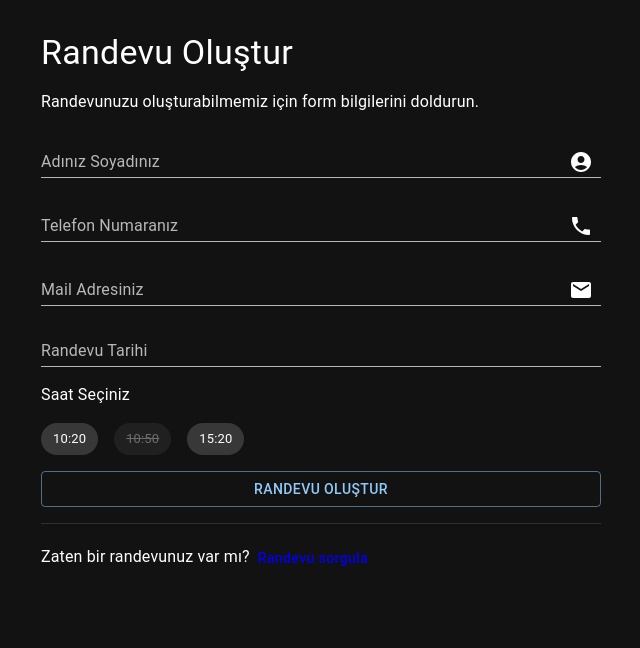
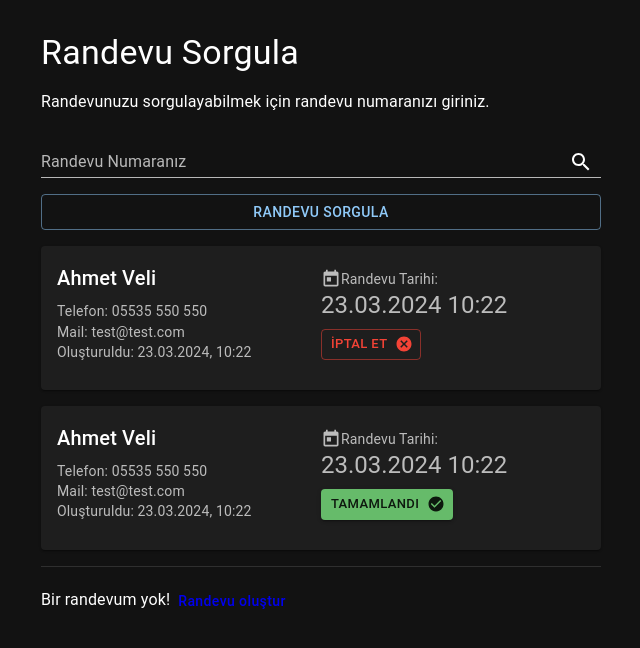
Before and after one commit to gorkembayraktar/randevu-takip, a React (Create React App) app: page /appointment-search in a window 1280 px wide. Before the commit this address led to /. Shown: the top 648 px of the page, without its empty margins (319-959 px from the left). Built offline with nearby package versions, Linux system fonts and the light colour scheme.

Commit message:
randevu sorgulama sayfası hazırland

```diff
--- a/src/routes/index.js
+++ b/src/routes/index.js
@@ -2,7 +2,7 @@ import {
     Navigate
   } from "react-router-dom";
 
-import { Visitor, Dashboard, Home, Setting, History, LimitDates, Login, Holiday, Profile, Customers, ProfilePassword } from '../views/pages'
+import { Visitor, VisitorQuery, Dashboard, Home, Setting, History, LimitDates, Login, Holiday, Profile, Customers, ProfilePassword } from '../views/pages'
 
 import {Telegram} from "../views/pages/modules";
 
@@ -11,6 +11,13 @@ export const routes = [
     {
         path:'/',
         element:<Visitor />,
+        exact:false,
+        auth:false,
+        withoutSection: true
+    },
+    {
+        path:'/appointment-search',
+        element:<VisitorQuery />,
         exact:false,
         auth:false,
         withoutSection: true
--- a/src/views/pages/Visitor.jsx
+++ b/src/views/pages/Visitor.jsx
@@ -166,7 +166,7 @@ export default function Visitor() {
                         <Typography variant="body" gutterBottom>
                             Zaten bir randevunuz var mı?
                             <Button variant="text" style={{ textTransform: "none" }}>
-                                <Link to="/" style={{ color: 'default', textDecoration: 'inherit' }} rel="noopener noreferrer" >
+                                <Link to="/appointment-search" style={{ color: 'default', textDecoration: 'inherit' }} rel="noopener noreferrer" >
                                     Randevu sorgula
                                 </Link>
                             </Button>
--- /dev/null
+++ b/src/views/pages/VisitorQuery.jsx
@@ -0,0 +1,183 @@
+import { styled } from '@mui/material/styles';
+import * as React from 'react';
+import Box from '@mui/material/Box';
+import Input from '@mui/material/Input';
+import InputLabel from '@mui/material/InputLabel';
+import InputAdornment from '@mui/material/InputAdornment';
+import FormControl from '@mui/material/FormControl';
+import { Alert, Button, Card, CardContent, Container, Divider, Grid, Typography } from "@mui/material";
+import Paper from '@mui/material/Paper';
+import { Link, useNavigate } from "react-router-dom";
+import dayjs from 'dayjs';
+
+import SearchIcon from '@mui/icons-material/Search';
+import TodayIcon from '@mui/icons-material/Today';
+import CancelIcon from '@mui/icons-material/Cancel';
+import CheckCircleIcon from '@mui/icons-material/CheckCircle';
+
+const Item = styled(Paper)(({ theme }) => ({
+    backgroundColor: theme.palette.mode === 'dark' ? '#1A2027' : '#fff',
+    ...theme.typography.body2,
+    padding: theme.spacing(1),
+    textAlign: 'center',
+    color: theme.palette.text.secondary,
+}));
+const style = {
+    position: 'absolute',
+    top: '10%',
+    left: '50%',
+    transform: 'translate(-50%, -10%)',
+    width: 400
+};
+
+
+export default function VisitorQuery() {
+
+
+    const navigate = useNavigate();
+    const [username, setUsername] = React.useState("");
+    const [error, setError] = React.useState("");
+
+
+    // Önümüzdeki 5 günü devre dışı bırakmak için bir işlev tanımlayalım
+    const disableDates = (date) => {
+        const today = dayjs();
+
+        return date.day() === 6 || date.isBefore(today) || date.diff(today, 'days') < 5;
+    };
+
+
+
+
+    return (
+        <Container dark sx={{ pt: 3 }} style={{ minHeight: "80vh" }} >
+
+            <Grid alignItems='center' justifyContent='center' container >
+                <Grid item md={6}>
+                    <Box sx={{ '& > :not(style)': { m: 1 }, display: 'flex', flexDirection: 'column', }}  >
+                        <Typography fontFamily="revert" variant="h4" gutterBottom>
+                            Randevu Sorgula
+                        </Typography>
+                        <Typography fontFamily="revert" variant="body" gutterBottom>
+                            Randevunuzu sorgulayabilmek için randevu numaranızı giriniz.
+                        </Typography>
+                        {
+                            error &&
+                            <Alert severity="error">{error}</Alert>
+                        }
+
+                        <FormControl variant="standard">
+                            <InputLabel htmlFor="input-with-icon-adornment">
+                                Randevu Numaranız
+                            </InputLabel>
+                            <Input
+                                value={username}
+                                onChange={(e) => setUsername(e.target.value)}
+                                id="input-with-icon-adornment"
+                                endAdornment={
+                                    <InputAdornment position="start">
+                                        <SearchIcon />
+                                    </InputAdornment>
+                                }
+                            />
+                        </FormControl>
+
+
+
+                        <Button variant="outlined">
+                            Randevu Sorgula
+                        </Button>
+
+                        <Card >
+
+                            <CardContent>
+                                <Grid alignItems='center' container >
+                                    <Grid item md={6}>
+                                        <Typography gutterBottom variant="h6" component="div">
+                                            Ahmet Veli
+                                        </Typography>
+                                        <Typography variant="body2" color="text.secondary">
+                                            Telefon: 05535 550 550
+                                        </Typography>
+                                        <Typography variant="body2" color="text.secondary">
+                                            Mail: test@test.com
+                                        </Typography>
+                                        <Typography gutterBottom variant="body2" color="text.secondary" component="div">
+                                            Oluşturuldu: 23.03.2024, 10:22
+                                        </Typography>
+                                    </Grid>
+                                    <Grid item md={6} >
+
+                                        <Typography sx={{ display: 'flex' }} variant="body2" color="text.secondary">
+                                            <TodayIcon fontSize='small' />  Randevu Tarihi:
+                                        </Typography>
+                                        <Typography variant="h5" color="text.secondary">
+                                            23.03.2024 10:22
+                                        </Typography>
+                                        <Button size='small' sx={{ mt: 1 }} variant="outlined" color="error" endIcon={<CancelIcon />}>
+                                            İptal Et
+                                        </Button>
+
+                                    </Grid>
+                                </Grid>
+
+                            </CardContent>
+                        </Card>
+
+                        <Card >
+
+                            <CardContent>
+                                <Grid alignItems='center' container >
+                                    <Grid item md={6}>
+                                        <Typography gutterBottom variant="h6" component="div">
+                                            Ahmet Veli
+                                        </Typography>
+                                        <Typography variant="body2" color="text.secondary">
+                                            Telefon: 05535 550 550
+                                        </Typography>
+                                        <Typography variant="body2" color="text.secondary">
+                                            Mail: test@test.com
+                                        </Typography>
+                                        <Typography gutterBottom variant="body2" color="text.secondary" component="div">
+                                            Oluşturuldu: 23.03.2024, 10:22
+                                        </Typography>
+                                    </Grid>
+                                    <Grid item md={6} >
+
+                                        <Typography sx={{ display: 'flex' }} variant="body2" color="text.secondary">
+                                            <TodayIcon fontSize='small' />  Randevu Tarihi:
+                                        </Typography>
+                                        <Typography variant="h5" color="text.secondary">
+                                            23.03.2024 10:22
+                                        </Typography>
+                                        <Button size='small' sx={{ mt: 1 }} variant="contained" color="success" endIcon={<CheckCircleIcon />}>
+                                            Tamamlandı
+                                        </Button>
+
+                                    </Grid>
+                                </Grid>
+
+                            </CardContent>
+                        </Card>
+
+                        <Divider />
+                        <Typography variant="body" gutterBottom>
+                            Bir randevum yok!
+                            <Button variant="text" style={{ textTransform: "none" }}>
+                                <Link to="/" style={{ color: 'default', textDecoration: 'inherit' }} rel="noopener noreferrer" >
+                                    Randevu oluştur
+                                </Link>
+                            </Button>
+
+                        </Typography>
+
+
+
+                    </Box>
+
+                </Grid>
+            </Grid>
+
+        </Container>
+    );
+}
--- a/src/views/pages/index.js
+++ b/src/views/pages/index.js
@@ -9,9 +9,11 @@ import Customers from "./Customers";
 import ProfilePassword from './ProfilePassword'
 import Dashboard from './Dashboard'
 import Visitor from './Visitor'
+import VisitorQuery from './VisitorQuery'
 
 export {
     Visitor,
+    VisitorQuery,
     Home,
     Setting,
     History,
```
